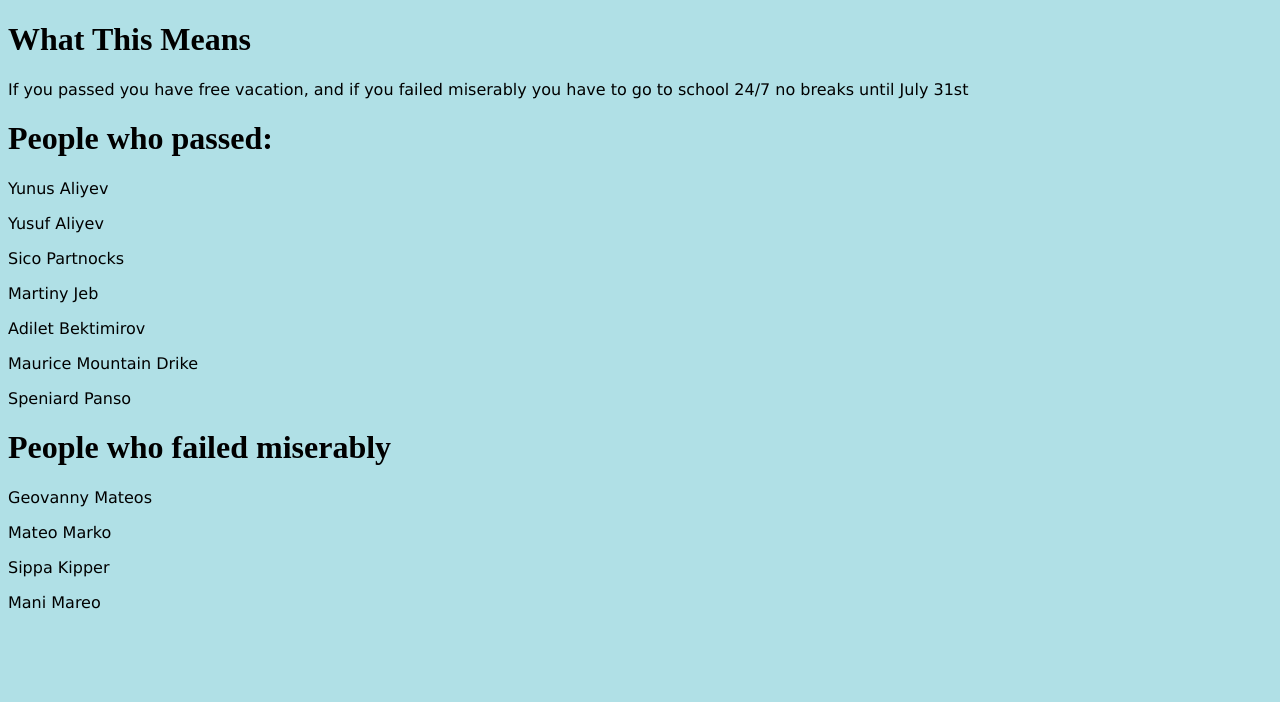
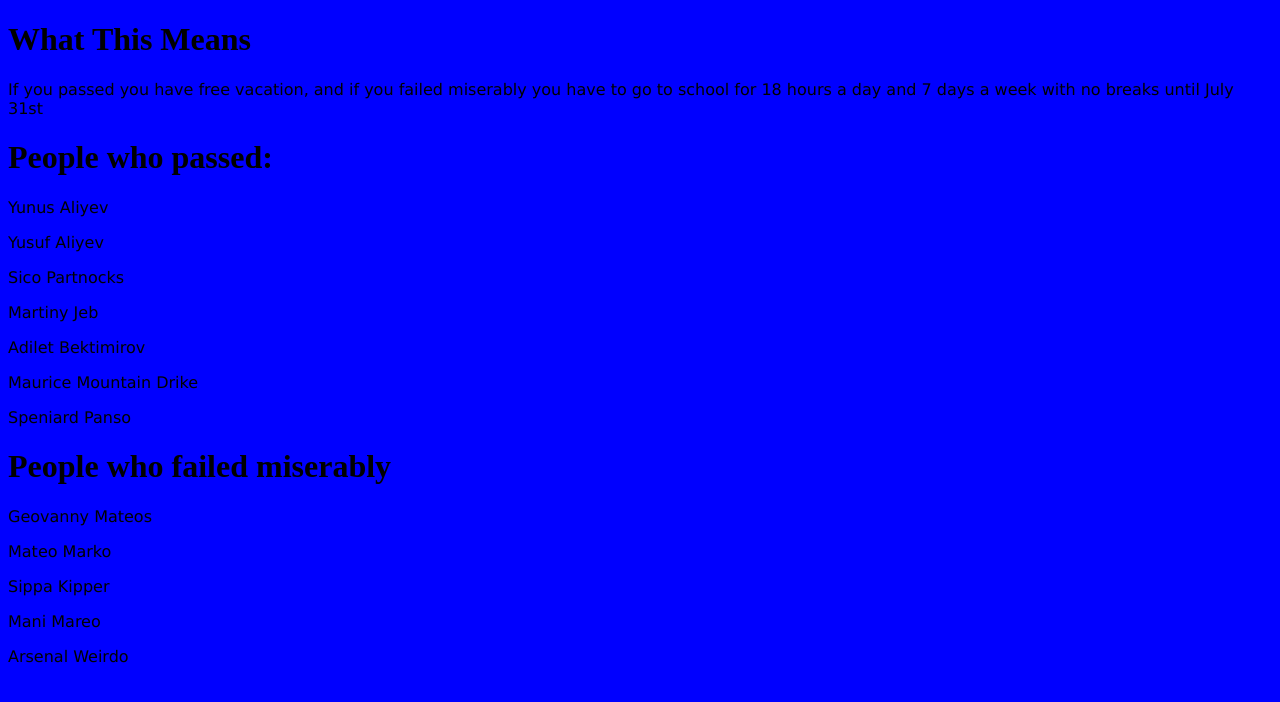
Before and after one commit to Yunschool/lakerifgemidddle, a plain HTML site: page index.html in a window 1280 px wide. Drawn offline with Linux system fonts and the light colour scheme.

Commit message:
Update index.html

```diff
--- a/index.html
+++ b/index.html
@@ -3,7 +3,7 @@
 <head>
 <title>Lake Ridge Middle School</title>
 <style>
-      body {background-color: powderblue;}
+      body {background-color: blue;}
       p  {
   font-family: verdana;
   font-size: 100%;
@@ -12,7 +12,7 @@
 <body>
 
 <h1>What This Means</h1>
-<p>If you passed you have free vacation, and if you failed miserably you have to go to school 24/7 no breaks until July 31st</p>
+<p>If you passed you have free vacation, and if you failed miserably you have to go to school for 18 hours a day and 7 days a week with no breaks until July 31st</p>
 
 <h1>People who passed:</h1>
 <p>Yunus Aliyev</p>
@@ -28,6 +28,7 @@
   <p>Mateo Marko</p>
   <p>Sippa Kipper</p>
   <p>Mani Mareo</p>
+       <p>Arsenal Weirdo</p>
 
 
 </body>
```
